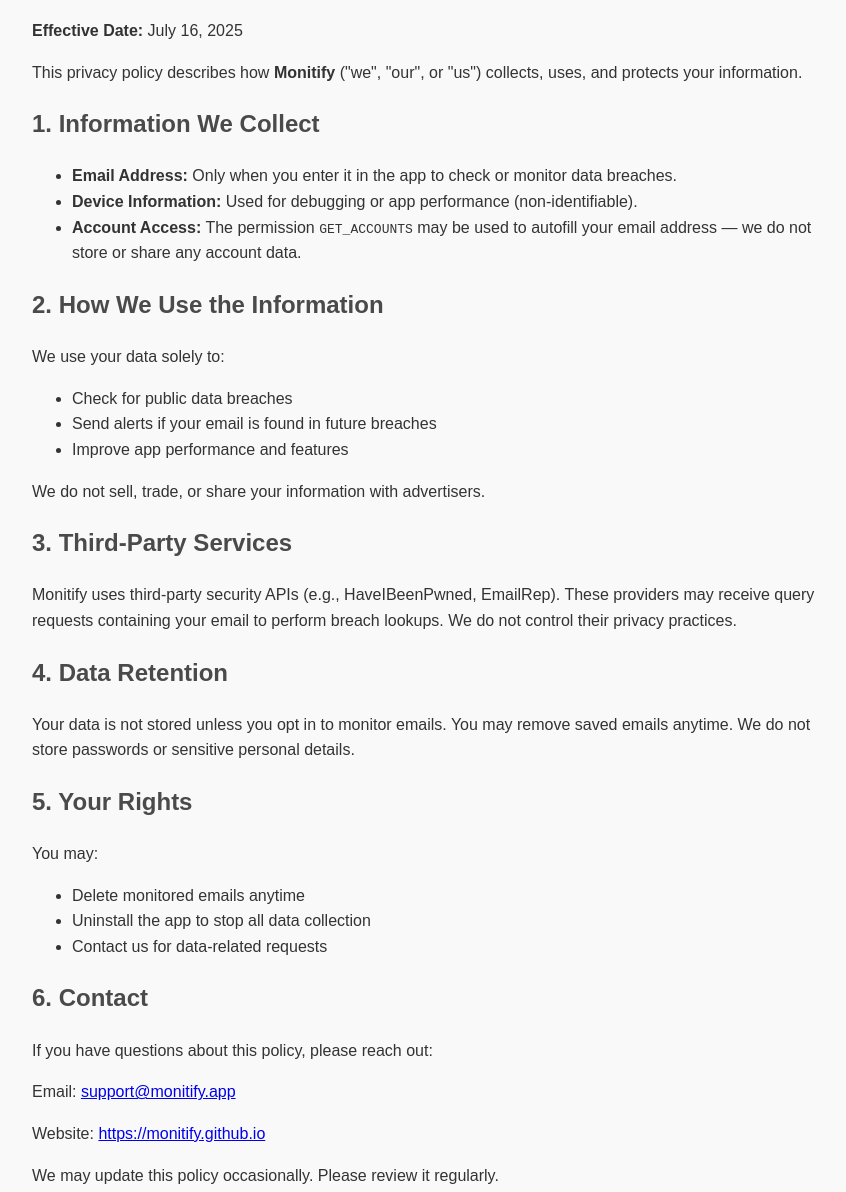
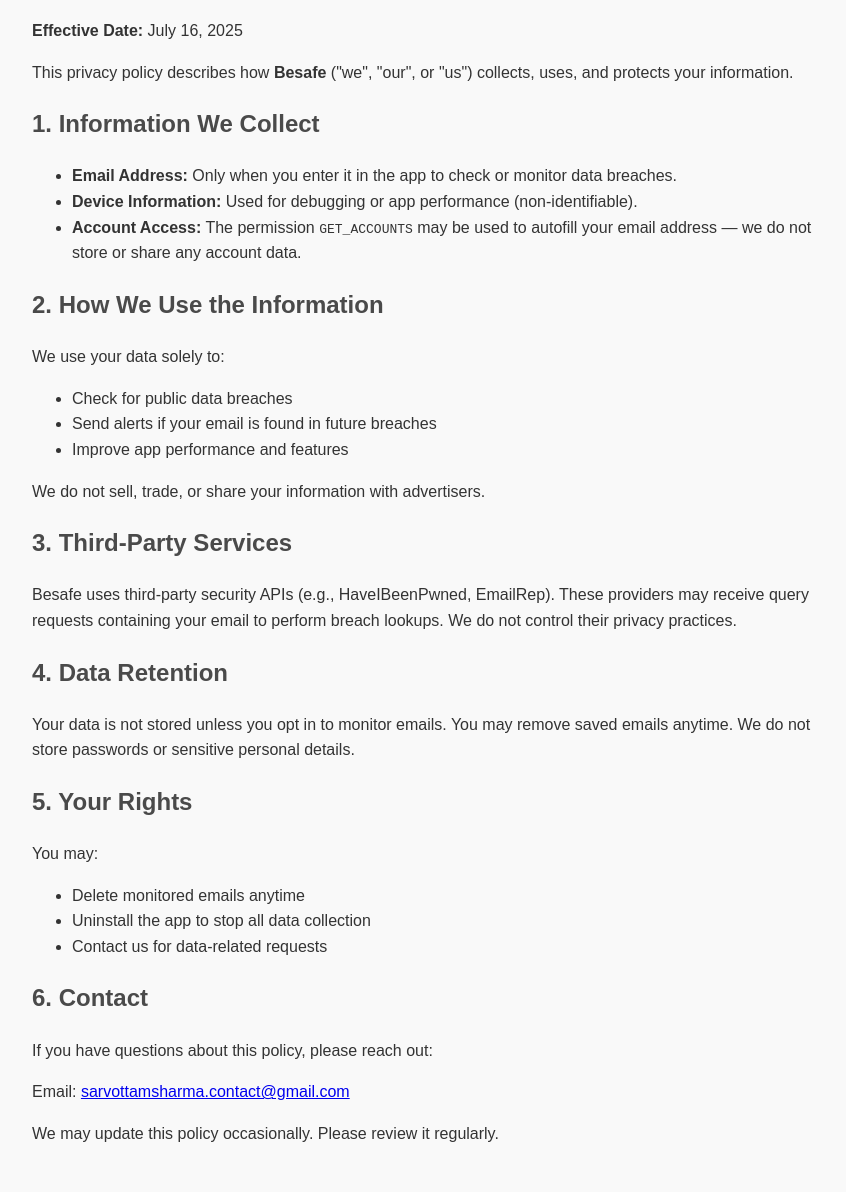
Before and after one commit to Sarvottam999/privacy-policy-play, a plain HTML site: page index.html in a window 1280 px wide. Shown: the part 108-1300 px from the top of the page, without its empty margins (208-1054 px from the left). Drawn offline with Linux system fonts and the light colour scheme.

Commit message:
Update index.html

```diff
--- a/index.html
+++ b/index.html
@@ -2,7 +2,7 @@
 <html lang="en">
 <head>
   <meta charset="UTF-8">
-  <title>Privacy Policy | Monitify</title>
+  <title>Privacy Policy | Besafe</title>
   <meta name="viewport" content="width=device-width, initial-scale=1">
   <style>
     body {
@@ -22,7 +22,7 @@
 <body>
   <h1>Privacy Policy</h1>
   <p><strong>Effective Date:</strong> July 16, 2025</p>
-  <p>This privacy policy describes how <strong>Monitify</strong> ("we", "our", or "us") collects, uses, and protects your information.</p>
+  <p>This privacy policy describes how <strong>Besafe</strong> ("we", "our", or "us") collects, uses, and protects your information.</p>
 
   <h2>1. Information We Collect</h2>
   <ul>
@@ -41,7 +41,7 @@
   <p>We do not sell, trade, or share your information with advertisers.</p>
 
   <h2>3. Third-Party Services</h2>
-  <p>Monitify uses third-party security APIs (e.g., HaveIBeenPwned, EmailRep). These providers may receive query requests containing your email to perform breach lookups. We do not control their privacy practices.</p>
+  <p>Besafe uses third-party security APIs (e.g., HaveIBeenPwned, EmailRep). These providers may receive query requests containing your email to perform breach lookups. We do not control their privacy practices.</p>
 
   <h2>4. Data Retention</h2>
   <p>Your data is not stored unless you opt in to monitor emails. You may remove saved emails anytime. We do not store passwords or sensitive personal details.</p>
@@ -56,8 +56,7 @@
 
   <h2>6. Contact</h2>
   <p>If you have questions about this policy, please reach out:</p>
-  <p>Email: <a href="mailto:support@monitify.app">support@monitify.app</a></p>
-  <p>Website: <a href="https://monitify.github.io">https://monitify.github.io</a></p>
+  <p>Email: <a href="mailto:sarvottamsharma.contact@gmail.com">sarvottamsharma.contact@gmail.com</a></p>
 
   <p>We may update this policy occasionally. Please review it regularly.</p>
 </body>
```
